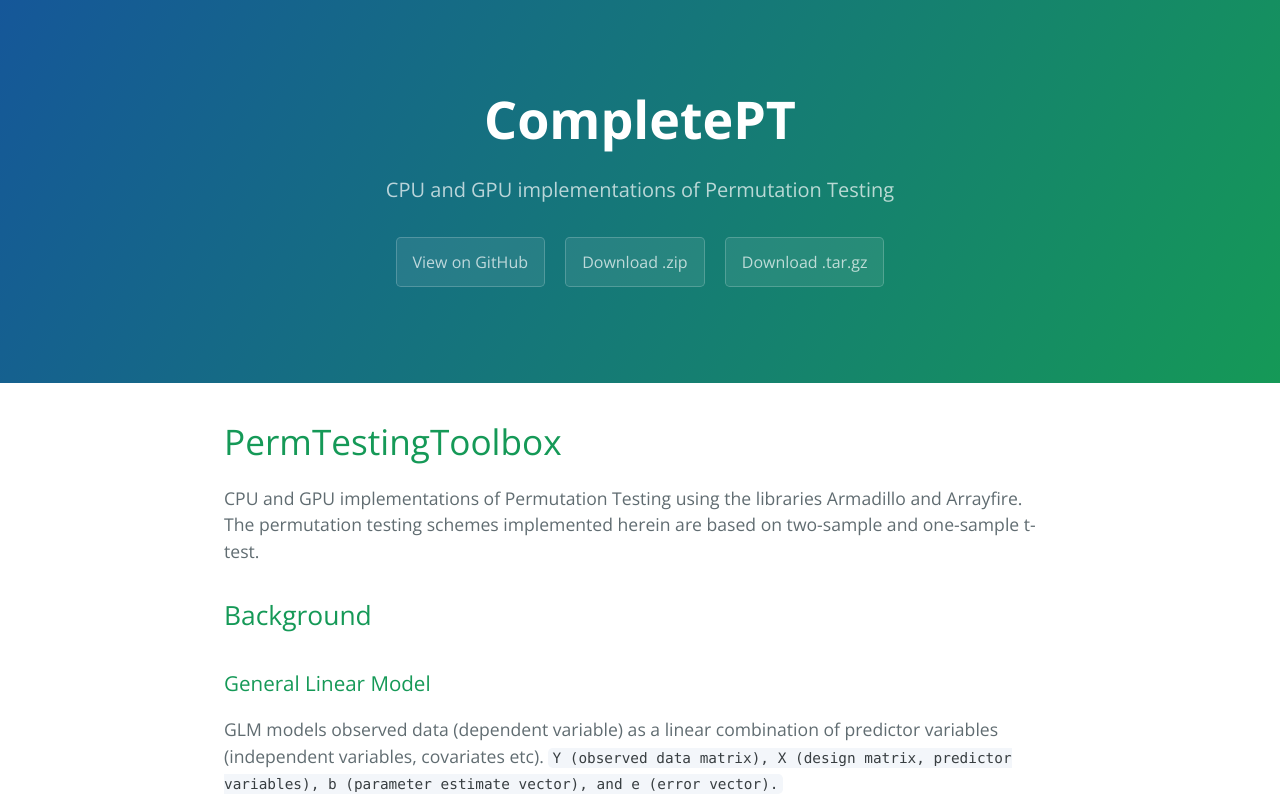
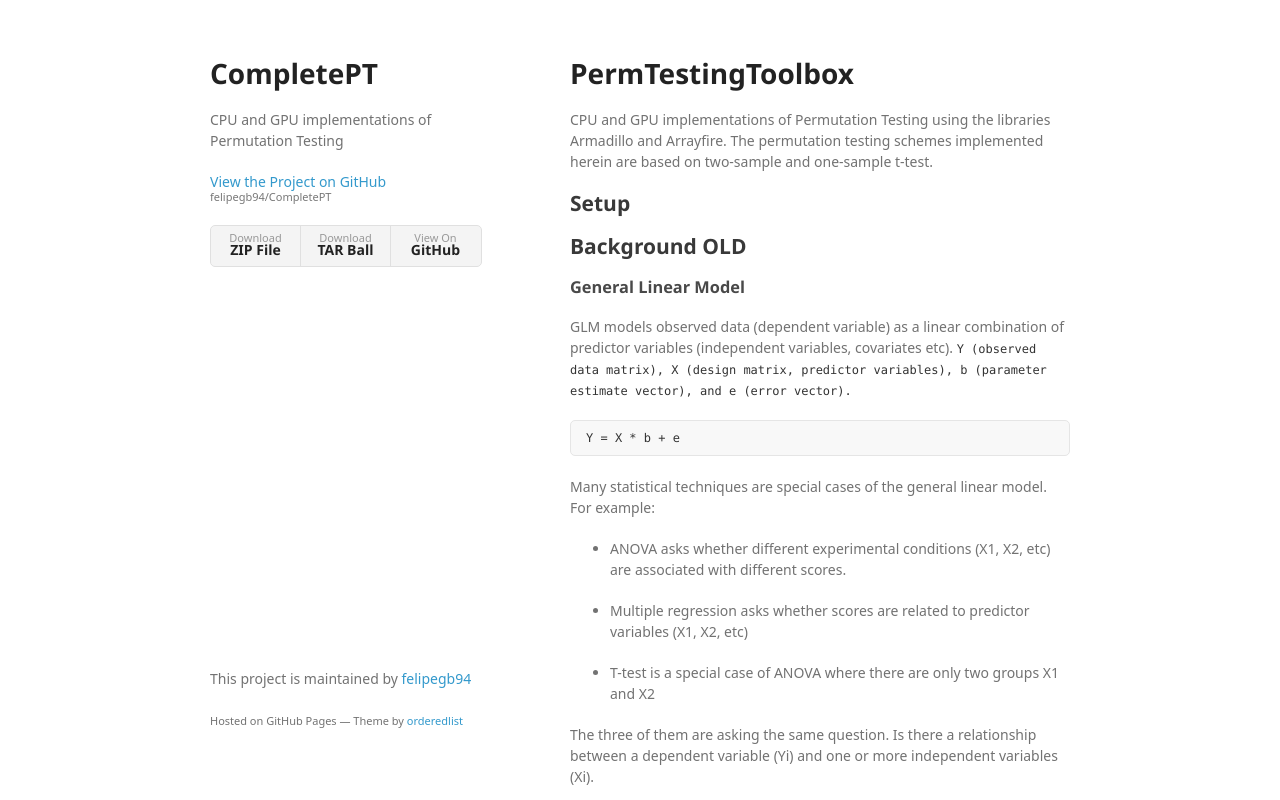
Before and after one commit to felipegb94/CompletePT, a plain HTML site: page index.html in a window 1280 px wide. Shown: the top 800 px of the page. Drawn offline with nearby package versions, Linux system fonts and the light colour scheme; a web font is replaced by a local one.

Commit message:
Create gh-pages branch via GitHub

```diff
--- a/index.html
+++ b/index.html
@@ -1,31 +1,43 @@
-<!DOCTYPE html>
-<html lang="en-us">
+<!doctype html>
+<html>
   <head>
-    <meta charset="UTF-8">
+    <meta charset="utf-8">
+    <meta http-equiv="X-UA-Compatible" content="chrome=1">
     <title>CompletePT by felipegb94</title>
-    <meta name="viewport" content="width=device-width, initial-scale=1">
-    <link rel="stylesheet" type="text/css" href="stylesheets/normalize.css" media="screen">
-    <link href='https://fonts.googleapis.com/css?family=Open+Sans:400,700' rel='stylesheet' type='text/css'>
-    <link rel="stylesheet" type="text/css" href="stylesheets/stylesheet.css" media="screen">
-    <link rel="stylesheet" type="text/css" href="stylesheets/github-light.css" media="screen">
+
+    <link rel="stylesheet" href="stylesheets/styles.css">
+    <link rel="stylesheet" href="stylesheets/github-light.css">
+    <meta name="viewport" content="width=device-width">
+    <!--[if lt IE 9]>
+    <script src="//html5shiv.googlecode.com/svn/trunk/html5.js"></script>
+    <![endif]-->
   </head>
   <body>
-    <section class="page-header">
-      <h1 class="project-name">CompletePT</h1>
-      <h2 class="project-tagline">CPU and GPU implementations of Permutation Testing</h2>
-      <a href="https://github.com/felipegb94/CompletePT" class="btn">View on GitHub</a>
-      <a href="https://github.com/felipegb94/CompletePT/zipball/master" class="btn">Download .zip</a>
-      <a href="https://github.com/felipegb94/CompletePT/tarball/master" class="btn">Download .tar.gz</a>
-    </section>
+    <div class="wrapper">
+      <header>
+        <h1>CompletePT</h1>
+        <p>CPU and GPU implementations of Permutation Testing</p>
 
-    <section class="main-content">
-      <h1>
+        <p class="view"><a href="https://github.com/felipegb94/CompletePT">View the Project on GitHub <small>felipegb94/CompletePT</small></a></p>
+
+
+        <ul>
+          <li><a href="https://github.com/felipegb94/CompletePT/zipball/master">Download <strong>ZIP File</strong></a></li>
+          <li><a href="https://github.com/felipegb94/CompletePT/tarball/master">Download <strong>TAR Ball</strong></a></li>
+          <li><a href="https://github.com/felipegb94/CompletePT">View On <strong>GitHub</strong></a></li>
+        </ul>
+      </header>
+      <section>
+        <h1>
 <a id="permtestingtoolbox" class="anchor" href="#permtestingtoolbox" aria-hidden="true"><span aria-hidden="true" class="octicon octicon-link"></span></a>PermTestingToolbox</h1>
 
 <p>CPU and GPU implementations of Permutation Testing using the libraries Armadillo and Arrayfire. The permutation testing schemes implemented herein are based on two-sample and one-sample t-test. </p>
 
 <h2>
-<a id="background" class="anchor" href="#background" aria-hidden="true"><span aria-hidden="true" class="octicon octicon-link"></span></a>Background</h2>
+<a id="setup" class="anchor" href="#setup" aria-hidden="true"><span aria-hidden="true" class="octicon octicon-link"></span></a>Setup</h2>
+
+<h2>
+<a id="background-old" class="anchor" href="#background-old" aria-hidden="true"><span aria-hidden="true" class="octicon octicon-link"></span></a>Background OLD</h2>
 
 <h3>
 <a id="general-linear-model" class="anchor" href="#general-linear-model" aria-hidden="true"><span aria-hidden="true" class="octicon octicon-link"></span></a>General Linear Model</h3>
@@ -78,7 +90,7 @@
 <p>In placebo-controlled clinical trials, the goal is to assess the improvements of the treatment, if any. When evaluation treatments for neurodegenerative disorders, fMRI data can be used to aid the evaluation of the treatment. Since we are trying to detect if there is any difference between the placebo and the control fMRI data a two-sample t-test would be an appropriate test.</p>
 
 <h2>
-<a id="setup" class="anchor" href="#setup" aria-hidden="true"><span aria-hidden="true" class="octicon octicon-link"></span></a>Setup</h2>
+<a id="setup-1" class="anchor" href="#setup-1" aria-hidden="true"><span aria-hidden="true" class="octicon octicon-link"></span></a>Setup</h2>
 
 <h3>
 <a id="osx" class="anchor" href="#osx" aria-hidden="true"><span aria-hidden="true" class="octicon octicon-link"></span></a>OSX</h3>
@@ -89,15 +101,13 @@
 <a id="ubuntu" class="anchor" href="#ubuntu" aria-hidden="true"><span aria-hidden="true" class="octicon octicon-link"></span></a>Ubuntu</h3>
 
 <p>Download the C++ linear algebra library, Armadillo. Do NOT use <code>apt-get</code> to install Armadillo, this will install a very old version (4.2). This software has been tested against Armadillo 5.*, 6.1 and 6.2. So go to <a href="http://arma.sourceforge.net/download.html">http://arma.sourceforge.net/download.html</a> download the latest stable version and follow the <code>README.txt</code> instruction on how to install Armadillo. It is VERY important that you install all the requirements (section 3 of the <code>README.txt</code>) before you proceed to build and install Armadillo (section 4 of the <code>README.txt</code>).</p>
-
-      <footer class="site-footer">
-        <span class="site-footer-owner"><a href="https://github.com/felipegb94/CompletePT">CompletePT</a> is maintained by <a href="https://github.com/felipegb94">felipegb94</a>.</span>
-
-        <span class="site-footer-credits">This page was generated by <a href="https://pages.github.com">GitHub Pages</a> using the <a href="https://github.com/jasonlong/cayman-theme">Cayman theme</a> by <a href="https://twitter.com/jasonlong">Jason Long</a>.</span>
+      </section>
+      <footer>
+        <p>This project is maintained by <a href="https://github.com/felipegb94">felipegb94</a></p>
+        <p><small>Hosted on GitHub Pages &mdash; Theme by <a href="https://github.com/orderedlist">orderedlist</a></small></p>
       </footer>
-
-    </section>
-
+    </div>
+    <script src="javascripts/scale.fix.js"></script>
 
   </body>
 </html>
```
Also changed, not shown: params.json (+1 -1 lines).
